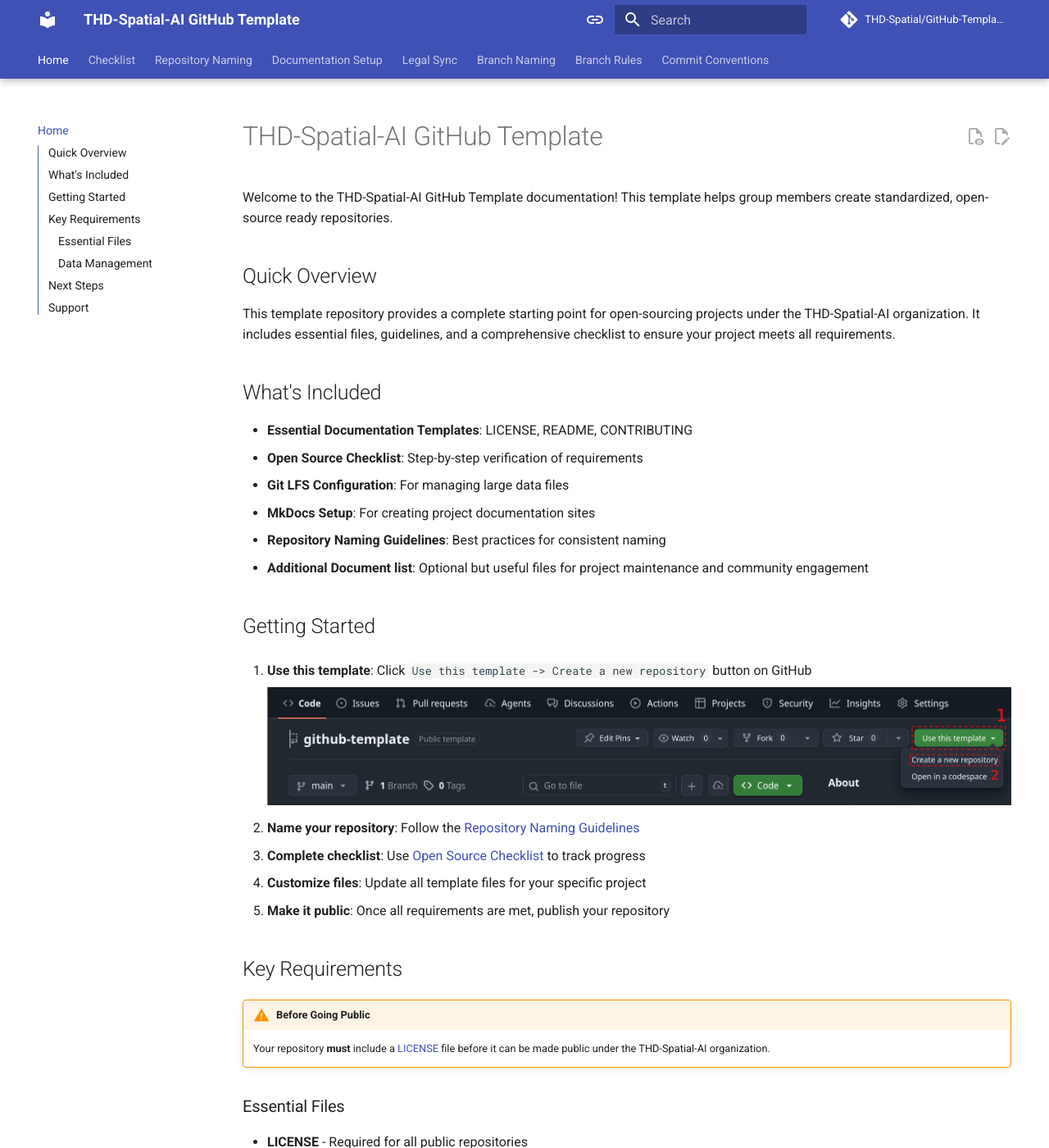
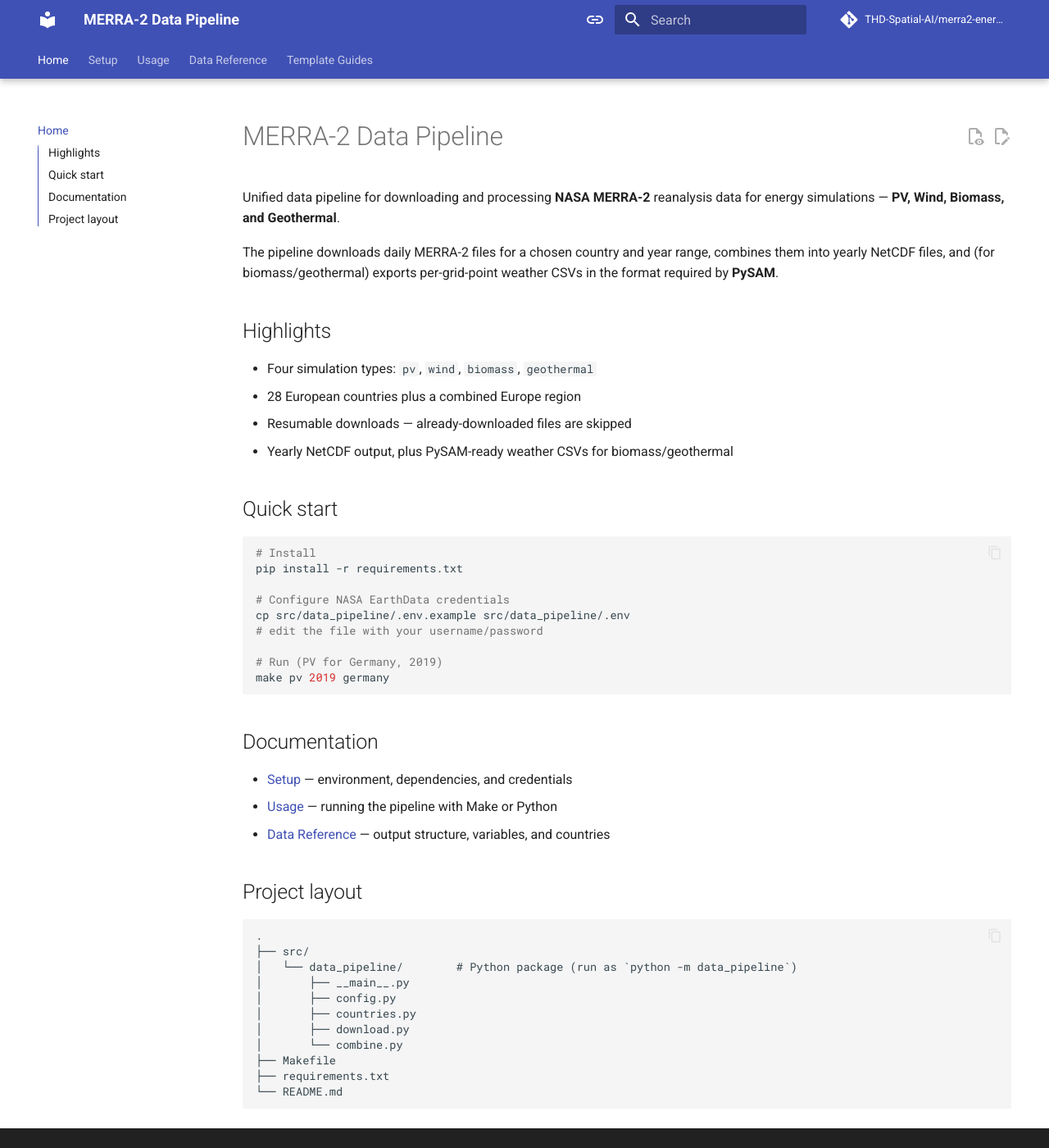
Before and after one commit to THD-Spatial-AI/merra2-energy-pipeline, an MkDocs documentation site: the page built from docs/index.md, in a window 1280 px wide and 1400 px high. Shown: the whole window at 82% size. Built offline with MkDocs 1.6.1 and Material for MkDocs 9.7.7, drawn with Linux system fonts in a browser that asks for light colours; comment, search, counter and statistics services are not loaded; some of the changed text lies outside the part shown.

Commit message:
docs: populate MkDocs site with project documentation
Replace template landing content with the MERRA-2 pipeline docs (home,
setup, usage, data reference) and point mkdocs.yml at this repo. Keep the
org template guides under a 'Template Guides' section.

````diff
--- a/docs/index.md
+++ b/docs/index.md
@@ -1,52 +1,51 @@
-# THD-Spatial-AI GitHub Template
+# MERRA-2 Data Pipeline
 
-Welcome to the THD-Spatial-AI GitHub Template documentation! This template helps group members create standardized, open-source ready repositories.
+Unified data pipeline for downloading and processing **NASA MERRA-2** reanalysis
+data for energy simulations — **PV, Wind, Biomass, and Geothermal**.
 
-## Quick Overview
+The pipeline downloads daily MERRA-2 files for a chosen country and year range,
+combines them into yearly NetCDF files, and (for biomass/geothermal) exports
+per-grid-point weather CSVs in the format required by **PySAM**.
 
-This template repository provides a complete starting point for open-sourcing projects under the THD-Spatial-AI organization. It includes essential files, guidelines, and a comprehensive checklist to ensure your project meets all requirements.
+## Highlights
 
-## What's Included
+- Four simulation types: `pv`, `wind`, `biomass`, `geothermal`
+- 28 European countries plus a combined Europe region
+- Resumable downloads — already-downloaded files are skipped
+- Yearly NetCDF output, plus PySAM-ready weather CSVs for biomass/geothermal
 
-- **Essential Documentation Templates**: LICENSE, README, CONTRIBUTING
-- **Open Source Checklist**: Step-by-step verification of requirements
-- **Git LFS Configuration**: For managing large data files
-- **MkDocs Setup**: For creating project documentation sites
-- **Repository Naming Guidelines**: Best practices for consistent naming
-- **Additional Document list**: Optional but useful files for project maintenance and community engagement
+## Quick start
 
-## Getting Started
+```bash
+# Install
+pip install -r requirements.txt
 
-1. **Use this template**: Click `Use this template -> Create a new repository` button on GitHub
+# Configure NASA EarthData credentials
+cp src/data_pipeline/.env.example src/data_pipeline/.env
+# edit the file with your username/password
 
-    ![Use this template button](assets/getting-started/creating-repo-from-template.png)
+# Run (PV for Germany, 2019)
+make pv 2019 germany
+```
 
-2. **Name your repository**: Follow the [Repository Naming Guidelines](getting-started/repository-naming.md)
-3. **Complete checklist**: Use [Open Source Checklist](getting-started/open-source-checklist.md) to track progress
-4. **Customize files**: Update all template files for your specific project
-5. **Make it public**: Once all requirements are met, publish your repository
+## Documentation
 
-## Key Requirements
+- [Setup](getting-started/setup.md) — environment, dependencies, and credentials
+- [Usage](getting-started/usage.md) — running the pipeline with Make or Python
+- [Data Reference](reference/data.md) — output structure, variables, and countries
 
-!!! warning "Before Going Public"
-    Your repository **must** include a [LICENSE](getting-started/open-source-checklist.md#license) file before it can be made public under the THD-Spatial-AI organization.
+## Project layout
 
-### Essential Files
-
-- **LICENSE** - Required for all public repositories
-- **README.md** - Project overview and documentation
-- **CONTRIBUTING.md** - Guidelines for contributors
-- **CODE_OF_CONDUCT.md** - Community standards
-
-### Data Management
-
-- **Git LFS** - Required for repositories with large data files
-
-## Next Steps
-
-- [Open Source Checklist](getting-started/open-source-checklist.md) - Complete all requirements
-- [Repository Naming Guidelines](getting-started/repository-naming.md) - Learn about naming conventions
-
-## Support
-
-For questions or issues with this template, please [open an issue](https://github.com/THD-Spatial-AI/github-template/issues) or contact the THD-Spatial-AI group administrators.
+```
+.
+├── src/
+│   └── data_pipeline/        # Python package (run as `python -m data_pipeline`)
+│       ├── __main__.py
+│       ├── config.py
+│       ├── countries.py
+│       ├── download.py
+│       └── combine.py
+├── Makefile
+├── requirements.txt
+└── README.md
+```
--- a/mkdocs.yml
+++ b/mkdocs.yml
@@ -1,13 +1,14 @@
 # Project information
-site_name: THD-Spatial-AI GitHub Template
+site_name: MERRA-2 Data Pipeline
 site_author: THD-Spatial-AI
 site_description: >-
-  Template repository for open source projects in the THD-Spatial-AI GitHub organisation
-site_url: https://THD-Spatial-AI.github.io/gitHub-template
+  Pipeline for downloading and processing NASA MERRA-2 reanalysis data for PV,
+  wind, biomass, and geothermal energy simulations
+site_url: https://THD-Spatial-AI.github.io/merra2-energy-pipeline
 
 # Repository
-repo_name: THD-Spatial/GitHub-Template
-repo_url: https://github.com/THD-Spatial-AI/gitHub-template
+repo_name: THD-Spatial-AI/merra2-energy-pipeline
+repo_url: https://github.com/THD-Spatial-AI/merra2-energy-pipeline
 edit_uri: edit/main/docs/
 
 # Theme configuration
@@ -114,13 +115,17 @@
 # Page tree
 nav:
   - Home: index.md
-  - Checklist: getting-started/open-source-checklist.md
-  - Repository Naming: getting-started/repository-naming.md
-  - Documentation Setup: getting-started/documentation-setup.md
-  - Legal Sync: getting-started/legal-sync.md
-  - Branch Naming: getting-started/branch-naming.md
-  - Branch Rules: getting-started/branch-rules.md
-  - Commit Conventions: getting-started/commit-conventions.md
+  - Setup: getting-started/setup.md
+  - Usage: getting-started/usage.md
+  - Data Reference: reference/data.md
+  - Template Guides:
+      - Checklist: getting-started/open-source-checklist.md
+      - Repository Naming: getting-started/repository-naming.md
+      - Documentation Setup: getting-started/documentation-setup.md
+      - Legal Sync: getting-started/legal-sync.md
+      - Branch Naming: getting-started/branch-naming.md
+      - Branch Rules: getting-started/branch-rules.md
+      - Commit Conventions: getting-started/commit-conventions.md
 
 # Copyright
 copyright: |
````
Also changed, not shown: docs/getting-started/setup.md (added, +36 -0 lines), docs/getting-started/usage.md (added, +71 -0 lines), docs/reference/data.md (added, +57 -0 lines).
